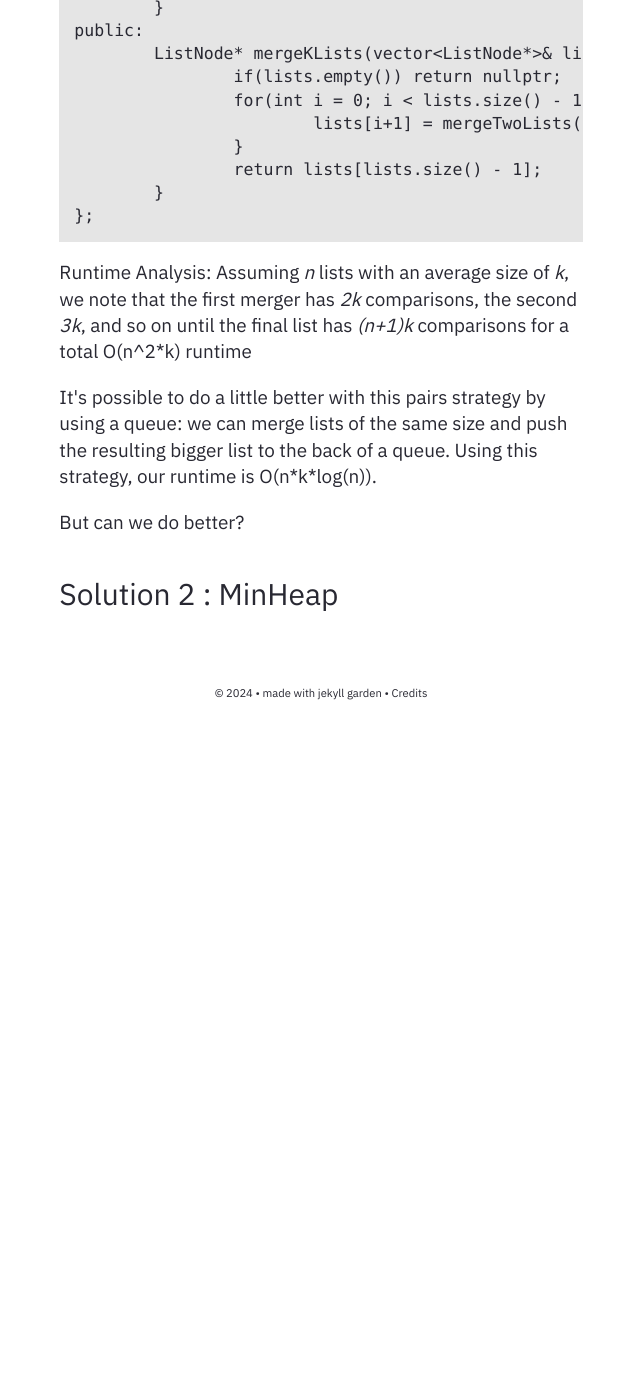
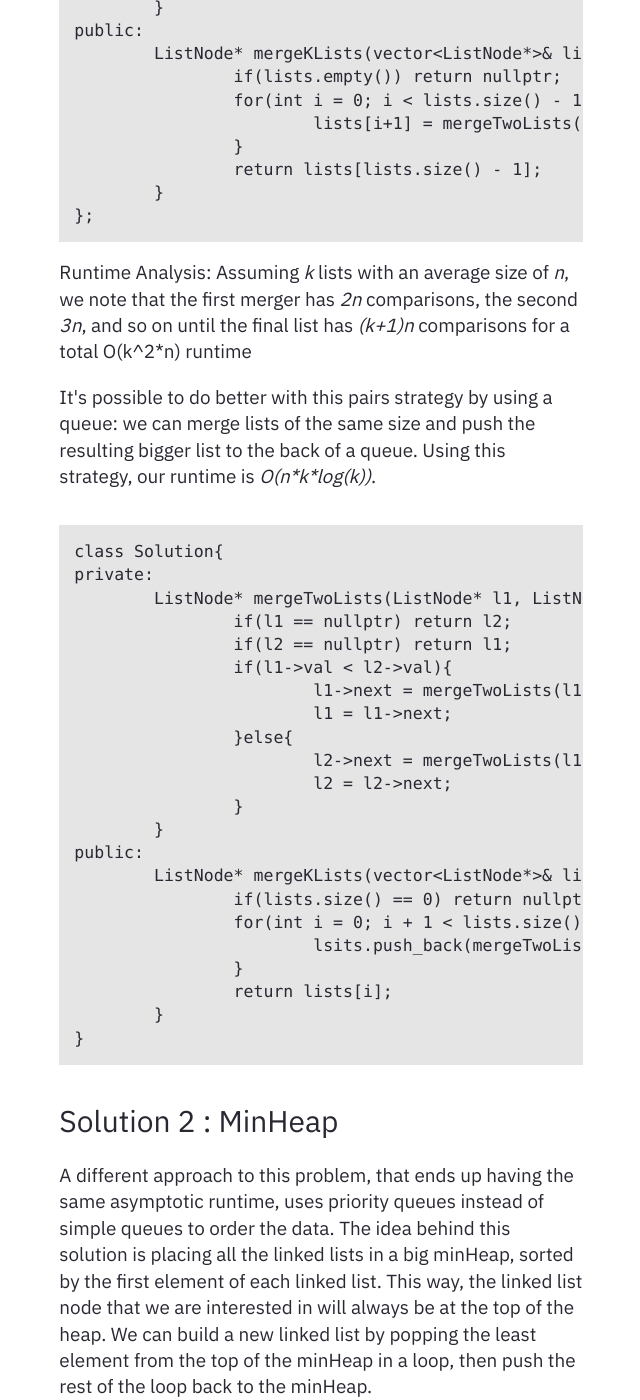
Before and after one commit to FergalHennessy/FergalHennessy.github.io, a Jekyll site: the page built from docs/_notes/Public/(LC1) Merge K Lists.md, in a window 1280 px wide and 1400 px high, scrolled down 1309 px. Shown: the whole window, without its empty margins (319-959 px from the left). Built offline with Jekyll 4.4.1, drawn with Linux system fonts in a browser that asks for light colours; before the commit the page ends 2051 px from its top, so only the background shows below that; some of the changed text lies outside the part shown.

Commit message:
changed notes

````diff
--- a/docs/_notes/Public/(LC1) Merge K Lists.md
+++ b/docs/_notes/Public/(LC1) Merge K Lists.md
@@ -57,10 +57,62 @@
 };
 ```
 
-Runtime Analysis: Assuming *n* lists with an average size of *k*, we note that the first merger has *2k* comparisons, the second *3k*, and so on until the final list has *(n+1)k* comparisons for  a total O(n^2\*k) runtime
+Runtime Analysis: Assuming *k* lists with an average size of *n*, we note that the first merger has *2n* comparisons, the second *3n*, and so on until the final list has *(k+1)n* comparisons for  a total O(k^2\*n) runtime
 
-It's possible to do a little better with this pairs strategy by using a queue: we can merge lists of the same size and push the resulting bigger list to the back of a queue. Using this strategy, our runtime is O(n\*k\*log(n)).
+It's possible to do better with this pairs strategy by using a queue: we can merge lists of the same size and push the resulting bigger list to the back of a queue. Using this strategy, our runtime is *O(n\*k\*log(k))*.
 
-But can we do better?
+```
+class Solution{
+private:
+	ListNode* mergeTwoLists(ListNode* l1, ListNode* l2){
+		if(l1 == nullptr) return l2;
+		if(l2 == nullptr) return l1;
+		if(l1->val < l2->val){
+			l1->next = mergeTwoLists(l1->next, l2);
+			l1 = l1->next;
+		}else{
+			l2->next = mergeTwoLists(l1, l2->next)l;
+			l2 = l2->next;
+		}
+	}
+public:
+	ListNode* mergeKLists(vector<ListNode*>& lists){
+		if(lists.size() == 0) return nullptr;
+		for(int i = 0; i + 1 < lists.size(); i+=2){
+			lsits.push_back(mergeTwoLists(lists[i], lists[i+1]));
+		}
+		return lists[i];
+	}
+}
+```
 
 ### Solution 2 : MinHeap
+
+A different approach to this problem, that ends up having the same asymptotic runtime, uses priority queues instead of simple queues to order the data. The idea behind this solution is placing all the linked lists in a big minHeap, sorted by the first element of each linked list. This way, the linked list node that we are interested in will always be at the top of the heap. We can build a new linked list by popping the least element from the top of the minHeap in a loop, then push the rest of the loop back to the minHeap.
+
+```
+class Solution{
+	ListNode* mergeKLists(vector<ListNode*> lists){
+		auto compare = [](ListNode* a, ListNode* b){return a->val > b->val;};
+		priority_queue<ListNode*, vector<ListNode*>, decltype(compare)> minHeap(compare);
+
+		for(list : lists){
+			if(list)minHeap.push(list);
+		}
+		ListNode dummy = ListNode(0);
+		ListNode* tail = &dummy;
+		while(!minHeap.empty){
+			//add the least element to tail
+			tail->next = minHeap.top();
+			minHeap.pop();
+			tail = tail->next;
+			//push the remaining list back to the heap
+			if(tail->next) minHeap.push(tail->next);
+		}
+		return dummy.next;
+	}
+}
+```
+
+Runtime Analysis:
+As above, assuming *k* lists with *n* members per list, the initial building of the minHeap takes *O(k\* log(k))* time. When building our solution linked list, we have n\*k insertions, each of which takes *O(log(k))* time, giving us an asymptotic runtime of *O(n \* k \* log(k))*, the same as above.
````
